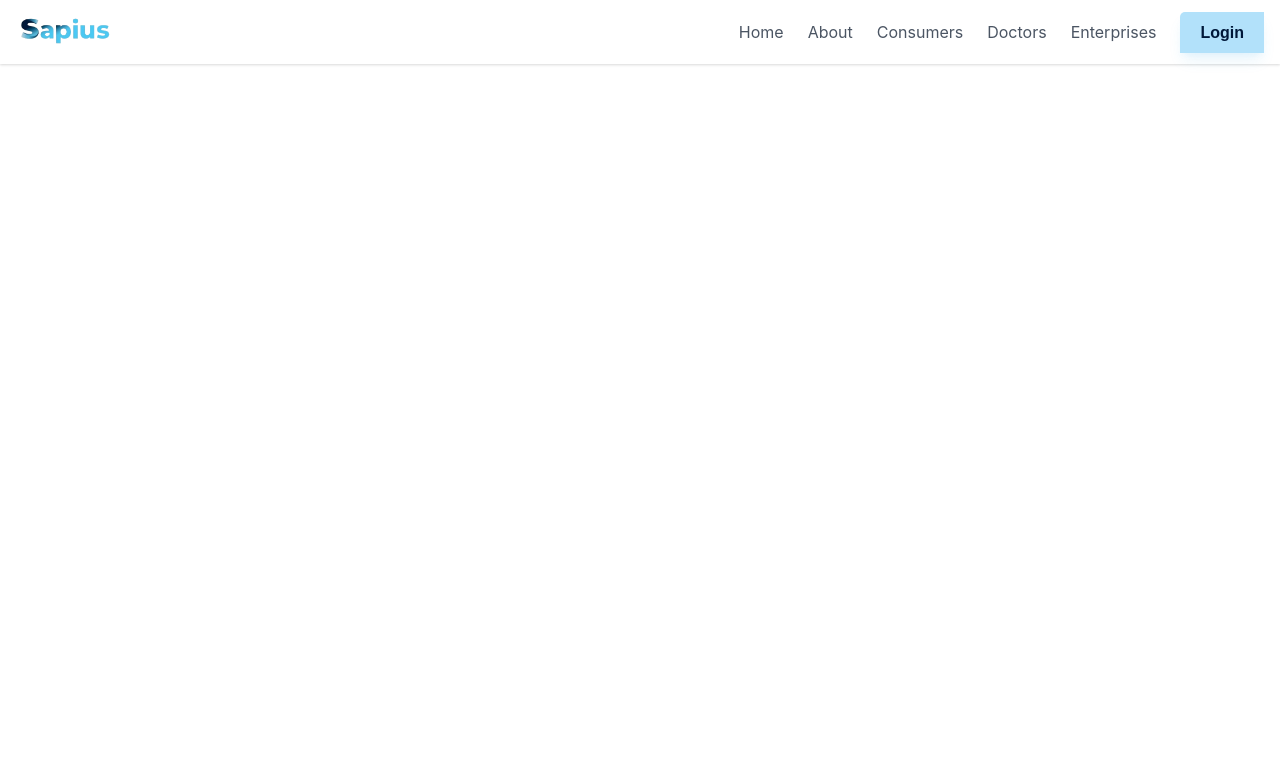
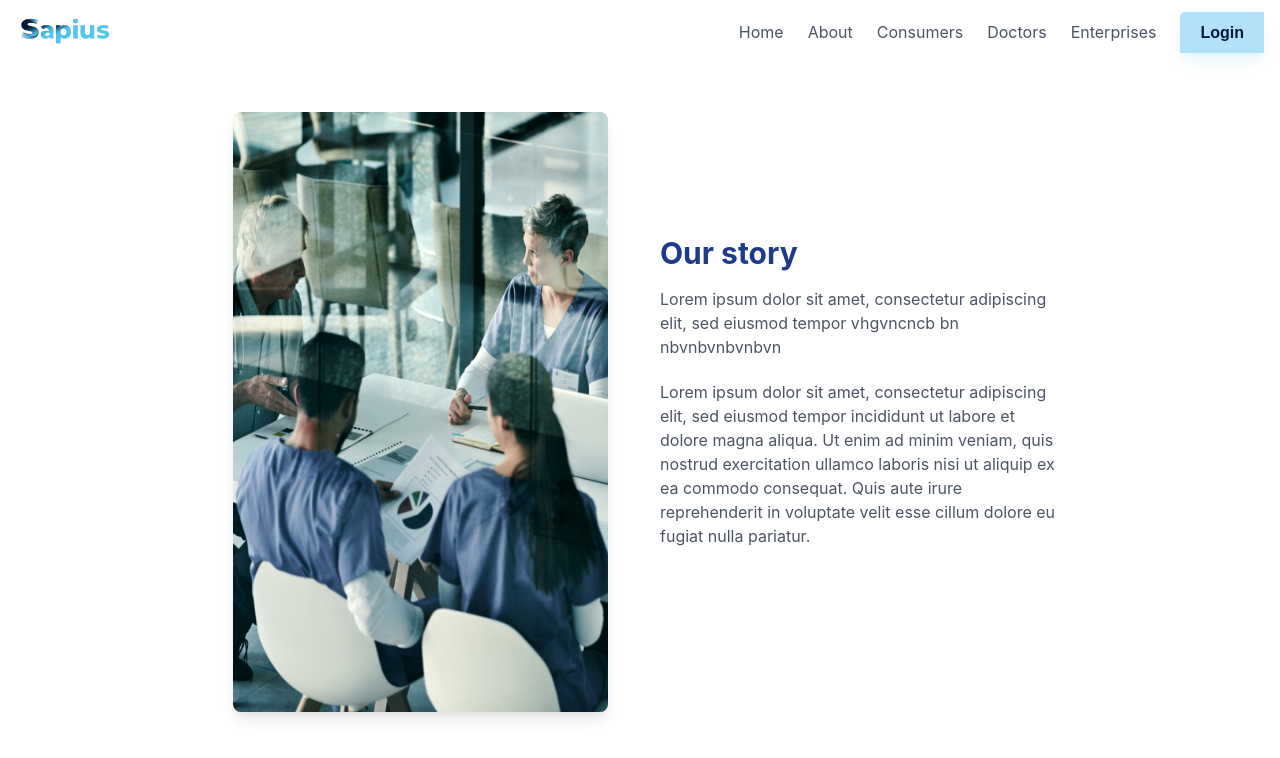
Before and after one commit to sanjaydambal/sapius, a React (Create React App) app: page / in a window 1280 px wide. Shown: the top 758 px of the page. Built offline with nearby package versions, Linux system fonts and the light colour scheme.

Commit message:
created the story component

```diff
--- a/src/App.js
+++ b/src/App.js
@@ -1,11 +1,13 @@
 import logo from './logo.svg';
 import './App.css';
 import Header from './components/Header';
+import Story from './components/Story';
 
 function App() {
   return (
     <div className="App">
    <Header/>
+   <Story/>
     </div>
   );
 }
--- /dev/null
+++ b/src/components/Story.js
@@ -0,0 +1,47 @@
+import React from 'react';
+
+const Story = () => {
+  return (
+    <div className="bg-white py-12">
+      <div className="container mx-auto flex flex-col md:flex-row items-center justify-center">
+
+        <div className="md:w-1/2 flex justify-center">
+          <img
+            src="/assets/about.png"
+            alt="Team Meeting"
+            className="rounded-lg shadow-lg"
+            style={{ width: '375px', height: '600px',marginLeft:'200px' }}
+          />
+        </div>
+
+
+        <div className="md:w-1/2 mt-8 md:mt-0" style={{ paddingLeft: '20px' }}>
+          <h2 className="text-3xl font-bold text-blue-900 mb-4 text-center md:text-left">Our story</h2>
+          <p className="text-gray-600 text-justify mb-1 text-center md:text-left" style={{
+              width: '400px',
+              height: '85px',
+
+
+            }}>
+            Lorem ipsum dolor sit amet, consectetur adipiscing elit, sed eiusmod tempor
+            vhgvncncb bn nbvnbvnbvnbvn
+          </p>
+          <p className="text-gray-600 text-justify text-center md:text-left mt-2" style={{
+              width: '400px',
+              height: '210px',
+
+
+            }}>
+            Lorem ipsum dolor sit amet, consectetur adipiscing elit, sed eiusmod tempor
+            incididunt ut labore et dolore magna aliqua. Ut enim ad minim veniam, quis
+            nostrud exercitation ullamco laboris nisi ut aliquip ex ea commodo consequat.
+            Quis aute irure reprehenderit in voluptate velit esse cillum dolore eu fugiat
+            nulla pariatur.
+          </p>
+        </div>
+      </div>
+    </div>
+  );
+};
+
+export default Story;
```
Also changed, not shown: public/story.webp (deleted).
